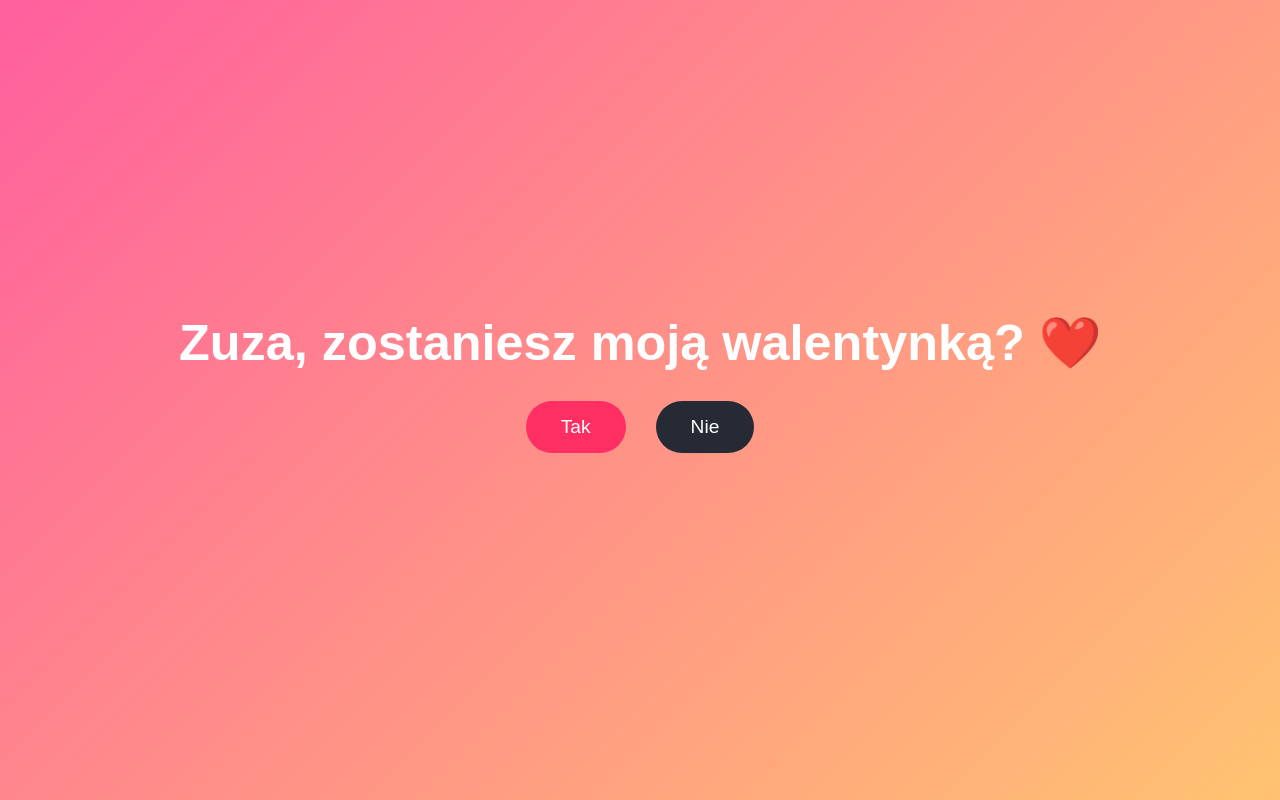
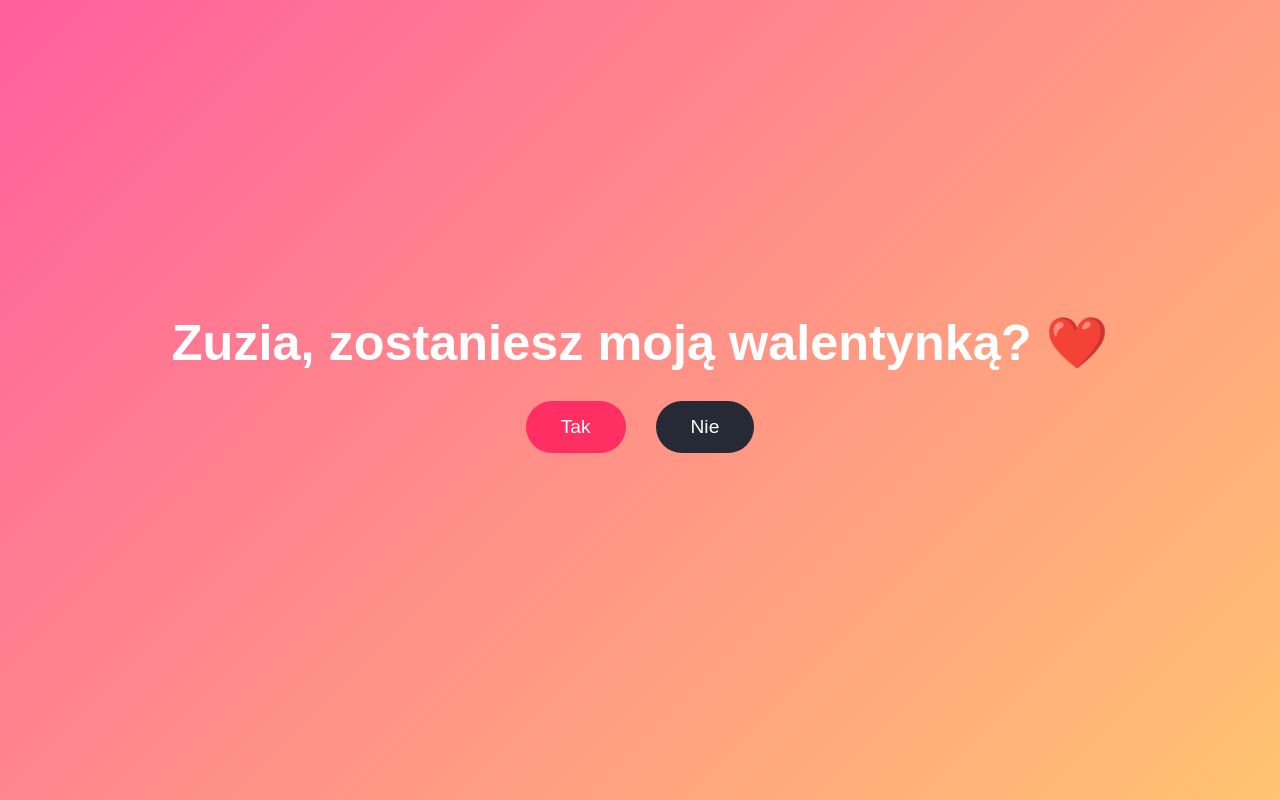
Before and after one commit to thesten95/walentynka-dla-zuzi, a plain HTML site: page index.html in a window 1280 px wide. Drawn offline with Linux system fonts and the light colour scheme.

Commit message:
Update index.html

```diff
--- a/index.html
+++ b/index.html
@@ -121,7 +121,7 @@
 <body>
 
 <div id="container">
-    <h1>Zuza, zostaniesz moją walentynką? ❤️</h1>
+    <h1>Zuzia, zostaniesz moją walentynką? ❤️</h1>
     <div class="buttons">
         <button id="yes">Tak</button>
         <button id="no">Nie</button>
```
